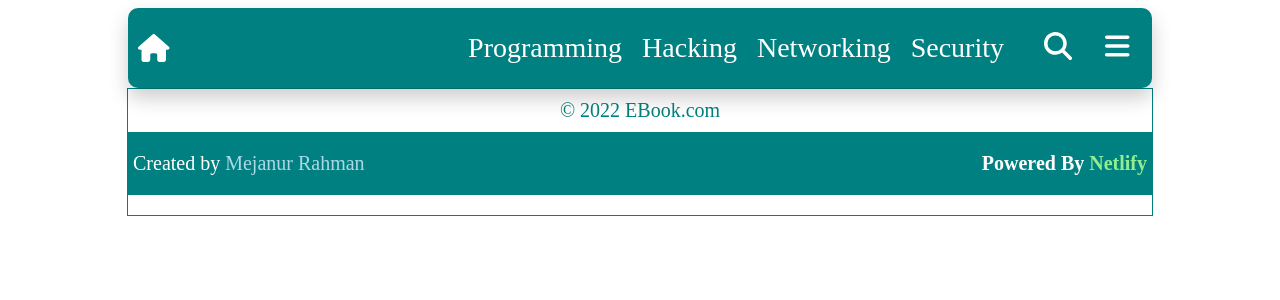
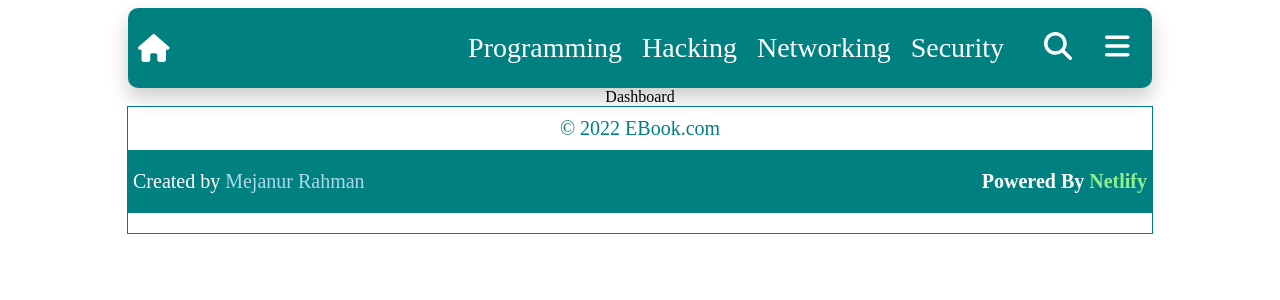
Before and after one commit to mrmezan06/EBookPlatform, a React (Create React App) app in the folder client/: page /dashboard/1 in a window 1280 px wide. Shown: the top 300 px of the page. Built offline with nearby package versions, Linux system fonts and the light colour scheme.

Commit message:
Dashboard added but design is not ready yet

```diff
--- a/client/src/App.js
+++ b/client/src/App.js
@@ -8,6 +8,7 @@ import Login from "./pages/login/Login";
 import Upload from "./pages/upload/Upload";
 import Registration from "./pages/registration/Registration";
 import Search from "./pages/search/Search";
+import Dashboard from "./pages/dashboard/dashboard";
 export default function App() {
   return (
     <div className="app">
@@ -20,6 +21,7 @@ export default function App() {
           <Route path="/register" element={<Registration />} />
           <Route path="/upload/:id" element={<Upload />} />
           <Route path="/search" element={<Search />} />
+          <Route path="/dashboard/:id" element={<Dashboard />} />
         </Routes>
       </div>
       <Footer />
--- /dev/null
+++ b/client/src/pages/dashboard/Dashboard.jsx
@@ -0,0 +1,7 @@
+import React from "react";
+
+const Dashboard = () => {
+  return <div>Dashboard</div>;
+};
+
+export default Dashboard;
```
